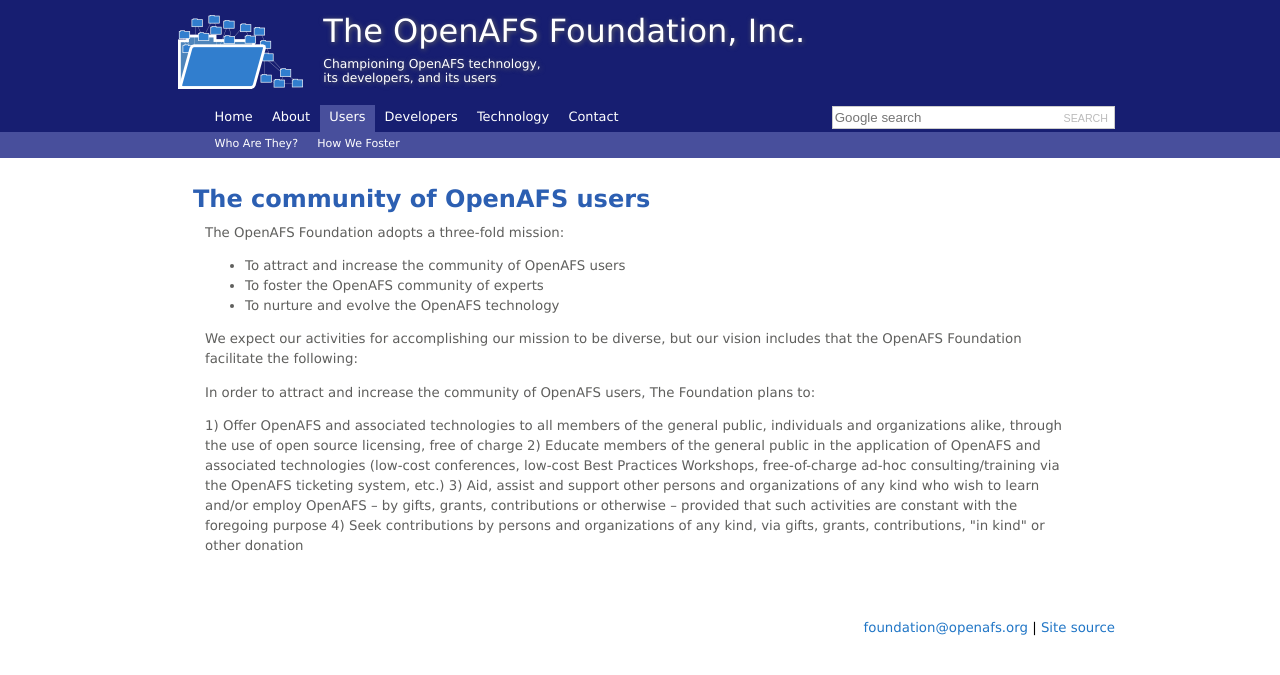
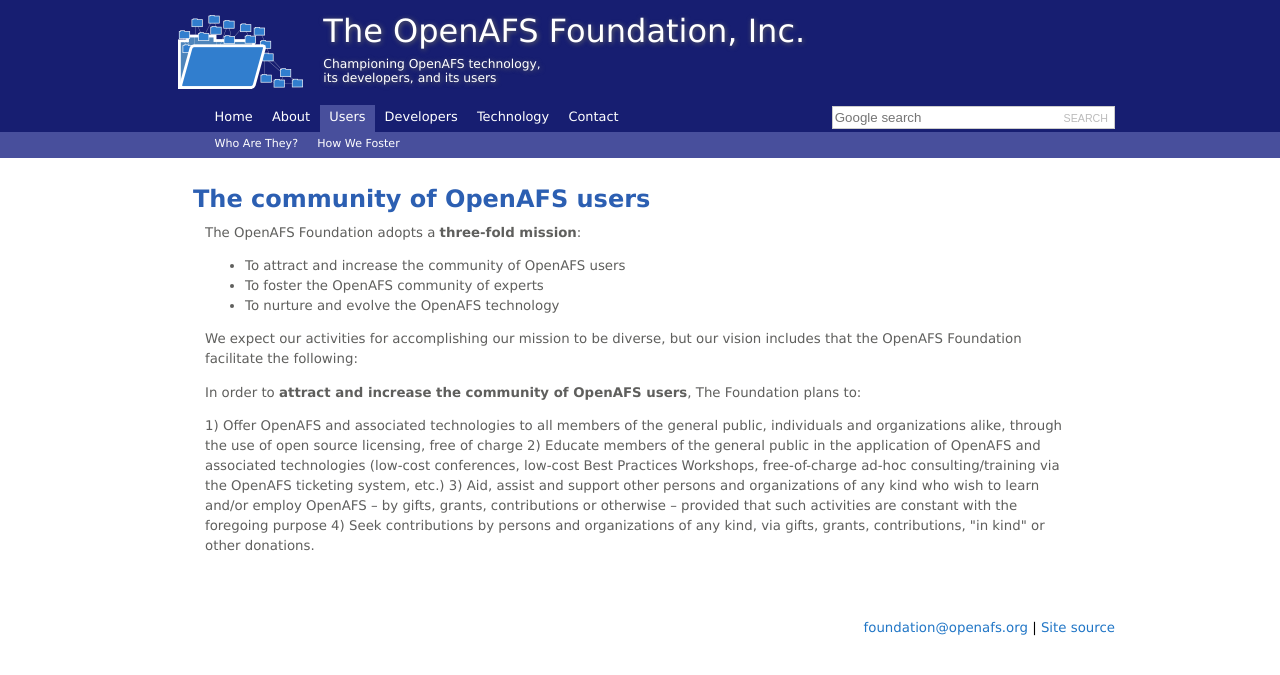
Before and after one commit to openafsfoundation/openafsfoundation.org, a Jekyll site: the page built from users/index.md, in a window 1280 px wide. Shown: the top 675 px of the page. Built offline with Jekyll 4.4.1, drawn with Linux system fonts in a browser that asks for light colours.

Commit message:
Update index.md

```diff
--- a/users/index.md
+++ b/users/index.md
@@ -5,7 +5,7 @@
 
 ## The community of OpenAFS users ##
 
-The OpenAFS Foundation adopts a three-fold mission:
+The OpenAFS Foundation adopts a **three-fold mission**:
 
   * To attract and increase the community of OpenAFS users
   * To foster the OpenAFS community of experts
@@ -13,9 +13,9 @@
 
 We expect our activities for accomplishing our mission to be diverse, but our vision includes that the OpenAFS Foundation facilitate the following:
 
-In order to attract and increase the community of OpenAFS users, The Foundation plans to:
+In order to **attract and increase the community of OpenAFS users**, The Foundation plans to:
 
   1) Offer OpenAFS and associated technologies to all members of the general public, individuals and organizations alike, through the use of open source licensing, free of charge
   2) Educate members of the general public in the application of OpenAFS and associated technologies (low-cost conferences, low-cost Best Practices Workshops, free-of-charge ad-hoc consulting/training via the OpenAFS ticketing system, etc.)
   3) Aid, assist and support other persons and organizations of any kind who wish to learn and/or employ OpenAFS -- by gifts, grants, contributions or otherwise -- provided that such activities are constant with the foregoing purpose
-  4) Seek contributions by persons and organizations of any kind, via gifts, grants, contributions, "in kind" or other donation
+  4) Seek contributions by persons and organizations of any kind, via gifts, grants, contributions, "in kind" or other donations.
```
